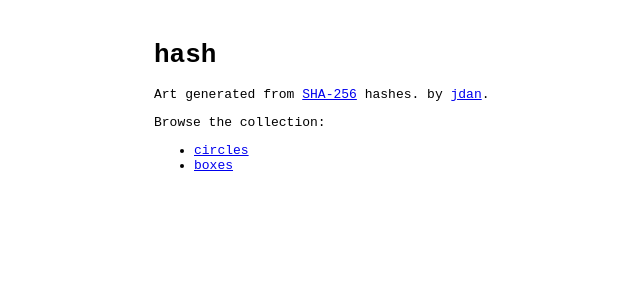
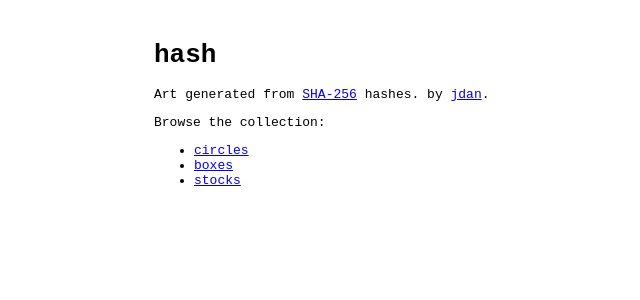
Before and after one commit to jdan/hashart, a Next.js app: page / in a window 1280 px wide. Shown: the top 300 px of the page, without its empty margins (156-796 px from the left). Built offline with nearby package versions, Linux system fonts and the light colour scheme.

Commit message:
add stocks

```diff
--- a/art.js
+++ b/art.js
@@ -8,7 +8,9 @@ class Art {
 
   templateEntries() {
     let usedBytes = Object.values(this.template).reduce((a, b) => a + b, 0);
-    return Object.entries(this.template).concat([["unused", 32 - usedBytes]]);
+    return Object.entries(this.template).concat(
+      usedBytes < 32 ? [["unused", 32 - usedBytes]] : []
+    );
   }
 
   explanation(buff) {
@@ -52,8 +54,12 @@ class Art {
       idx += bytes;
     }
 
+    ctx.save();
     ctx.clearRect(0, 0, ctx.canvas.width, ctx.canvas.height);
+    ctx.fillStyle = "rgba(255, 255, 255, 1)";
+    ctx.fillRect(0, 0, ctx.canvas.width, ctx.canvas.height);
     this.draw(ctx, obj);
+    ctx.restore();
   }
 
   draw() {
@@ -105,9 +111,6 @@ class Circle extends Art {
   }
 
   draw(ctx, { x1, y1, r1, d1, x2, y2, r2, d2, ...obj }) {
-    ctx.fillStyle = "rgba(255, 255, 255, 1)";
-    ctx.fillRect(0, 0, ctx.canvas.width, ctx.canvas.height);
-
     this.shadedCircle(ctx, {
       style: "rgb(100, 100, 100)",
       x: x1 * ctx.canvas.width,
@@ -191,9 +194,6 @@ class Boxes extends Art {
   }
 
   draw(ctx, { w1, d1, h1, w2, d2, h2, w3, d3, h3 }) {
-    ctx.fillStyle = "rgba(255, 255, 255, 1)";
-    ctx.fillRect(0, 0, ctx.canvas.width, ctx.canvas.height);
-
     const x = 0.25 * ctx.canvas.width;
     const y = 0.7 * ctx.canvas.height;
 
@@ -228,7 +228,140 @@ class Boxes extends Art {
   }
 }
 
+class Stocks extends Art {
+  constructor() {
+    super({
+      name: 4,
+      date: 2,
+      open: 1,
+      moves: 25,
+    });
+  }
+
+  draw(ctx, { nameBuffer, date, open, movesBuffer }) {
+    const w = ctx.canvas.width;
+    const h = ctx.canvas.height;
+
+    // Name
+    const name = Array.from(nameBuffer)
+      .map((b) => String.fromCharCode((b % 26) + 65))
+      .join("");
+    ctx.font = "80px monospace";
+    ctx.fillStyle = "rgb(0, 0, 0)";
+    ctx.fillText("$" + name, 60, h - 80);
+
+    // Graph
+    const leftPadding = 280;
+    const topPadding = 240;
+    const bottomPadding = 420;
+    const barWidth = 20;
+    const barDistance = 34;
+
+    const sticks = [];
+    let lastClose = open * 128 + 50;
+    for (let i = 0; i < movesBuffer.byteLength; i++) {
+      const closeVariance = 10;
+      const lowHighVariance = 5;
+
+      const open = lastClose;
+      const close = Math.sin(0.1337 * movesBuffer[i]) * closeVariance + open;
+      const low =
+        Math.min(open, close) -
+        Math.abs(Math.sin(0.4242 * movesBuffer[i]) * lowHighVariance);
+      const high =
+        Math.max(open, close) +
+        Math.abs(Math.sin(0.1729 * movesBuffer[i]) * lowHighVariance);
+
+      lastClose = close;
+
+      sticks.push([low, open, close, high]);
+    }
+
+    const min = Math.min(...sticks.map((v) => v[0]));
+    const max = Math.max(...sticks.map((v) => v[3]));
+
+    sticks
+      // map [low, open, close, high] to canvas y-coordinates
+      .map((stick) =>
+        stick.map(
+          (el) =>
+            ((el - min) / (max - min)) * (h - (topPadding + bottomPadding)) +
+            topPadding
+        )
+      )
+      .forEach(([low, open, close, high], i) => {
+        const x = leftPadding + i * barDistance;
+
+        ctx.beginPath();
+
+        ctx.moveTo(x + barWidth / 2, low);
+        ctx.lineTo(x + barWidth / 2, Math.min(open, close));
+
+        ctx.moveTo(x + barWidth / 2, high);
+        ctx.lineTo(x + barWidth / 2, Math.max(open, close));
+
+        ctx.rect(x, open, barWidth, close - open);
+        ctx.stroke();
+      });
+
+    // Labels
+    const labelPadding = 64;
+    ctx.font = "30px monospace";
+    ctx.textAlign = "right";
+    ctx.fillText(
+      `${movesBuffer.byteLength}d high: ${max.toFixed(2)}`,
+      w - 80,
+      h - 120
+    );
+    ctx.fillText(
+      `${movesBuffer.byteLength}d low: ${min.toFixed(2)}`,
+      w - 80,
+      h - 80
+    );
+
+    // Dates
+    ctx.font = "20px monospace";
+    ctx.textAlign = "left";
+
+    function dateFromDay(year, day) {
+      var date = new Date(year, 0); // initialize a date in `year-01-01`
+      return new Date(date.setDate(day)); // add the number of days
+    }
+
+    const firstDay = Math.floor(date * 365);
+
+    const markers = 4;
+
+    for (let i = 0; i < markers + 1; i++) {
+      const date = dateFromDay(
+        2021,
+        firstDay + i * ((movesBuffer.byteLength - 1) / markers)
+      );
+
+      ctx.textAlign = "center";
+      ctx.fillText(
+        `${date.getMonth()}/${date.getDate()}`,
+        leftPadding +
+          barDistance * i * ((movesBuffer.byteLength - 1) / markers) +
+          barWidth / 2,
+        h - bottomPadding + labelPadding
+      );
+    }
+
+    // Prices
+    ctx.textAlign = "right";
+    ctx.fillText(max.toFixed(2), leftPadding - labelPadding, topPadding);
+    ctx.fillText(min.toFixed(2), leftPadding - labelPadding, h - bottomPadding);
+    ctx.fillText(
+      ((max + min) / 2).toFixed(2),
+      leftPadding - labelPadding,
+      (topPadding + h - bottomPadding) / 2
+    );
+  }
+}
+
 export default {
   circles: Circle,
   boxes: Boxes,
+  stocks: Stocks,
 };
--- a/pages/index.js
+++ b/pages/index.js
@@ -19,7 +19,7 @@ export default function Index() {
       <p>Browse the collection:</p>
       <ul>
         {Object.keys(art).map((name) => (
-          <li>
+          <li key={name}>
             <Link href={`/${name}/Hello,%20world!`}>
               <a>{name}</a>
             </Link>
```
